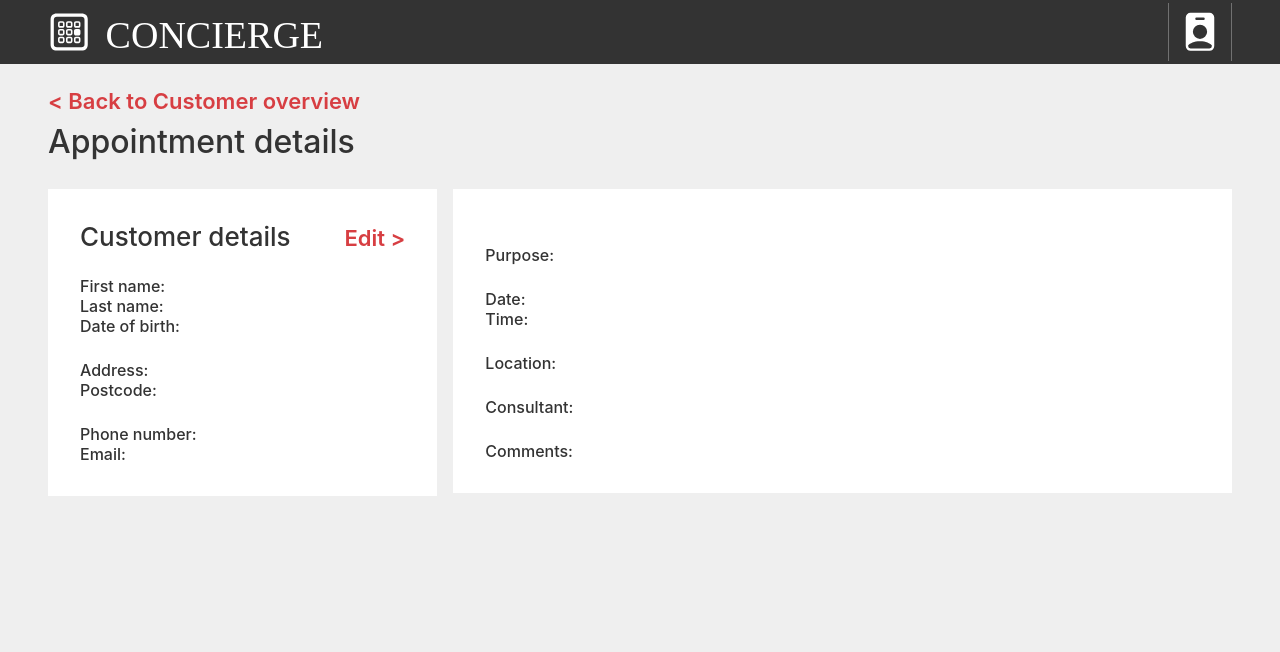
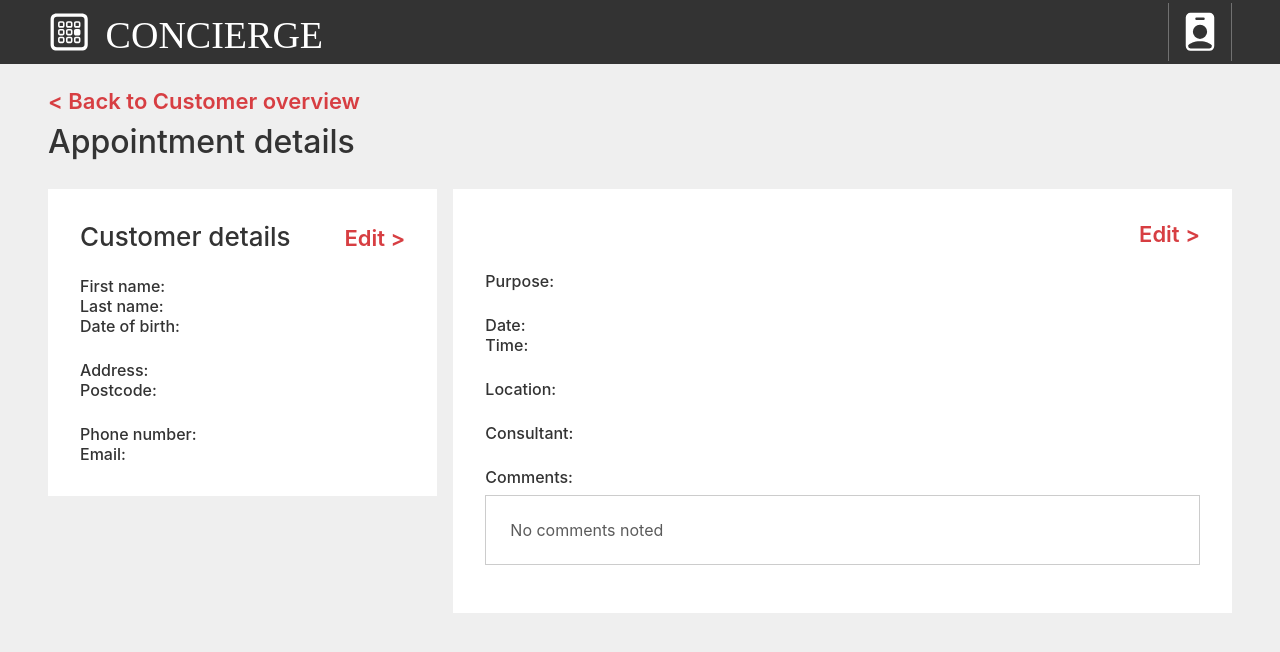
Before and after one commit to alexkinsey/concierge, a React (Create React App) app: page /customer-overview/1/appointment-details/1 in a window 1280 px wide. Shown: the top 652 px of the page. Built offline with nearby package versions, Linux system fonts and the light colour scheme; no server answers.

Commit message:
added new grey

```diff
--- a/src/components/AppointmentDetails/index.js
+++ b/src/components/AppointmentDetails/index.js
@@ -8,7 +8,7 @@ import { CustomerDetails } from '../CustomerDetails';
 import { Container, LabelTextLayout, TwoColumnSB } from '../../styles/Layout.styles';
 import { Title, Heading, Text, TextLabel } from '../../styles/Text.styles';
 import { TextButton } from '../../styles/Button.styles';
-import { TextButtonPlacer } from './index.styles';
+import { TextButtonPlacer, HeadingAligner, CommentBox } from './index.styles';
 
 const AppointmentDetails = () => {
   const { customerId, appointmentId } = useParams();
@@ -50,7 +50,10 @@ const AppointmentDetails = () => {
         <Title style={{ gridColumnStart: '1', gridColumnEnd: '3' }}>Appointment details</Title>
         <CustomerDetails customer={customer} />
         <Container gap={1.5}>
-          <Heading>{appointment.businessArea}</Heading>
+          <HeadingAligner>
+            <Heading>{appointment.businessArea}</Heading>
+            <TextButton>Edit {'>'}</TextButton>
+          </HeadingAligner>
 
           <LabelTextLayout>
             <TextLabel>Purpose:</TextLabel>
@@ -76,10 +79,10 @@ const AppointmentDetails = () => {
             </Text>
           </LabelTextLayout>
 
-          <LabelTextLayout>
-            <TextLabel>Comments:</TextLabel>
-            <Text>{appointment.comments}</Text>
-          </LabelTextLayout>
+          <TextLabel>Comments:</TextLabel>
+          <CommentBox>
+            <Text>{!appointment.comments ? 'No comments noted' : appointment.comments}</Text>
+          </CommentBox>
         </Container>
       </TwoColumnSB>
     </>
--- a/src/components/AppointmentDetails/index.styles.js
+++ b/src/components/AppointmentDetails/index.styles.js
@@ -4,3 +4,16 @@ export const TextButtonPlacer = styled.div`
   margin-top: 1.5rem;
   margin-bottom: -1rem;
 `;
+
+export const HeadingAligner = styled.div`
+  display: flex;
+  justify-content: space-between;
+  align-items: baseline;
+`;
+
+export const CommentBox = styled.div`
+  border: 1px solid var(--grey);
+  padding: 1.5rem;
+  margin-top: -1rem;
+  margin-bottom: 1rem;
+`;
--- a/src/components/CustomerDetails/index.js
+++ b/src/components/CustomerDetails/index.js
@@ -8,7 +8,7 @@ export const CustomerDetails = ({ customer }) => {
     <Container gap={1.5}>
       <HeadingAligner>
         <Heading>Customer details</Heading>
-        <TextButton>Edit &gt;</TextButton>
+        <TextButton>Edit {'>'}</TextButton>
       </HeadingAligner>
       <LabelTextLayout>
         <TextLabel>First name:</TextLabel>
--- a/src/components/CustomerOverview/AppointmentsList/AppointmentCard/index.styles.js
+++ b/src/components/CustomerOverview/AppointmentsList/AppointmentCard/index.styles.js
@@ -1,6 +1,6 @@
 import styled from 'styled-components';
 
 export const Box = styled.div`
-  border: 1px solid var(--black);
+  border: 1px solid var(--grey);
   padding: 1.5rem;
 `;
--- a/src/components/Search/Results/ResultCard/index.styles.js
+++ b/src/components/Search/Results/ResultCard/index.styles.js
@@ -1,7 +1,7 @@
 import styled from 'styled-components';
 
 export const Box = styled.div`
-  border: 1px solid var(--black);
+  border: 1px solid var(--grey);
   padding: 1.5rem;
 `;
 
--- a/src/styles/Form.styles.js
+++ b/src/styles/Form.styles.js
@@ -24,9 +24,9 @@ export const Label = styled.label`
 export const Field = styled.input`
   padding: 0.75rem 1rem;
   font-size: 16px;
-  color: var(--medGrey);
+  color: var(--darkGrey);
 
-  border: 1px solid var(--black);
+  border: 1px solid var(--grey);
   max-width: 25rem;
 `;
 
--- a/src/styles/GlobalStyles.js
+++ b/src/styles/GlobalStyles.js
@@ -4,7 +4,8 @@ export const GlobalStyles = createGlobalStyle`
   :root{
     --white: #fff;
     --lightGrey: #efefef;
-    --medGrey: #5b5b5b;
+    --grey: #ccc;
+    --darkGrey: #5b5b5b;
     --black: #333;
 
     --accent: #d73e42;
--- a/src/styles/Text.styles.js
+++ b/src/styles/Text.styles.js
@@ -20,7 +20,7 @@ export const Heading = styled.h2`
 
 export const Text = styled.p`
   font-size: 16px;
-  color: var(--medGrey);
+  color: var(--darkGrey);
   font-weight: 400;
 
   margin: 0;
```
